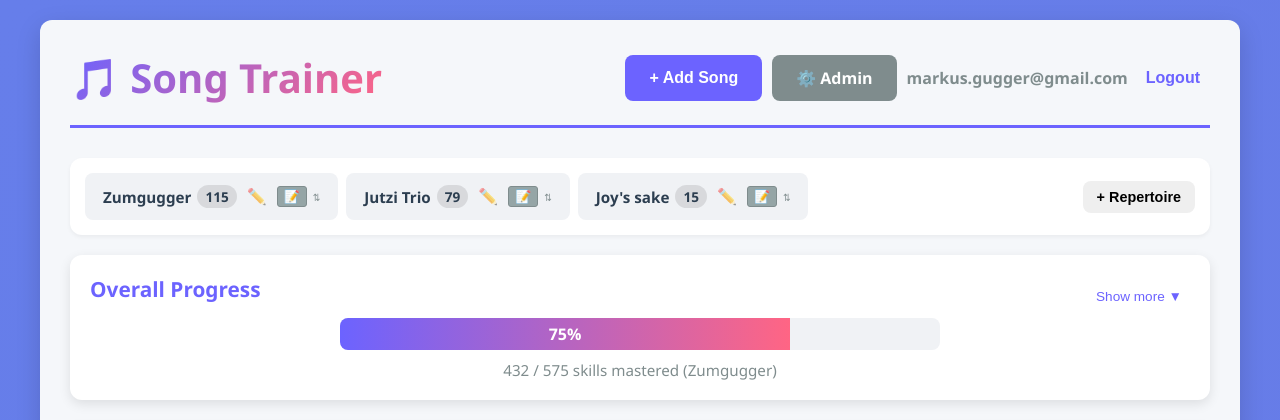
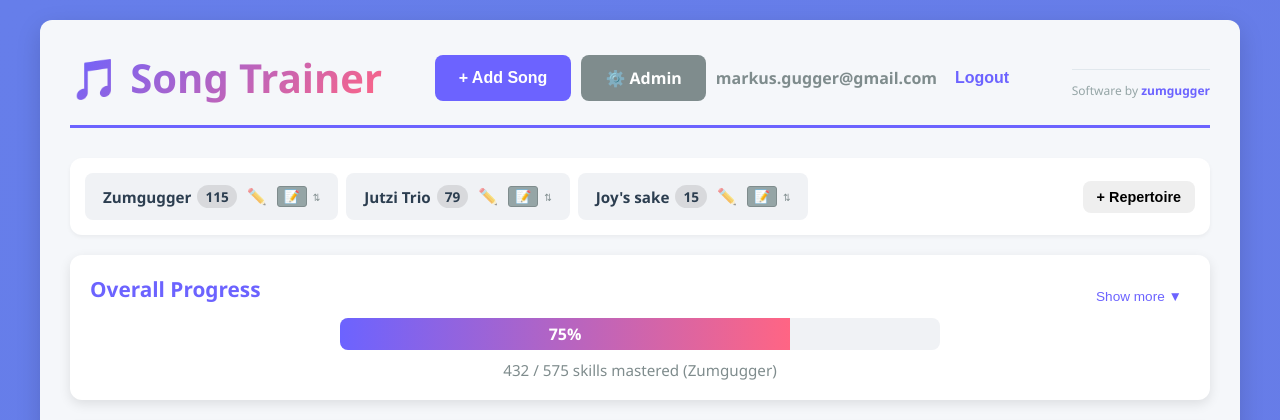
Before and after one commit to Zumgugger/songtrainer, a Flask app: page / in a window 1280 px wide. Shown: the top 420 px of the page. Run offline with Flask 3, Linux system fonts and the light colour scheme; a user stored in the database is signed in; data comes from the database, SQL or seed files in the repository.

Commit message:
feat: Update README, add credits, fix date display, improve practice logic
- Update README.md with comprehensive English and German versions
- Add detailed feature list and code structure overview
- Add zumgugger credits to all frontend pages (header area)
- Fix formatDate() to parse ISO strings as local time (fixes 'Today' display)
- Update practice logic: auto-bump target based on unmastered skills
  - Target now ensures practice_target >= (practice_count + not_mastered_skills)
  - Guarantees sufficient practice opportunities to master all skills

```diff
--- a/blueprints/songs.py
+++ b/blueprints/songs.py
@@ -284,17 +284,30 @@ def practice_song(song_id):
             (now, song_id)
         )
 
-        # Fetch updated counts to adjust target if needed
+        # Fetch updated counts and skill status
         updated = cursor.execute(
             'SELECT practice_count, practice_target FROM songs WHERE id = ?',
             (song_id,)
         ).fetchone()
 
-        if updated and updated['practice_target'] and updated['practice_target'] > 0 and updated['practice_count'] > updated['practice_target']:
-            cursor.execute(
-                'UPDATE songs SET practice_target = ? WHERE id = ?',
-                (updated['practice_count'], song_id)
-            )
+        # Count not mastered skills for this song
+        not_mastered_count = cursor.execute('''
+            SELECT COUNT(*) as count FROM song_skills
+            WHERE song_id = ? AND is_mastered = 0
+        ''', (song_id,)).fetchone()['count']
+
+        # New practice logic: ensure practice_target is at least (practice_count + not_mastered_skills)
+        # If practice_target <= (practice_count + not_mastered_skills), bump it by 1
+        if updated:
+            new_practice_count = updated['practice_count']
+            current_target = updated['practice_target'] or 0
+
+            if current_target <= (new_practice_count + not_mastered_count):
+                new_target = current_target + 1
+                cursor.execute(
+                    'UPDATE songs SET practice_target = ? WHERE id = ?',
+                    (new_target, song_id)
+                )
 
         cursor.execute(
             'INSERT INTO practice_sessions (song_id, practiced_at) VALUES (?, ?)',
--- a/static/css/style.css
+++ b/static/css/style.css
@@ -46,6 +46,32 @@ body {
     padding: 30px;
     box-shadow: var(--shadow-lg);
     min-height: calc(100vh - 40px);
+}
+
+/* Credits in header */
+.app-credits {
+    text-align: center;
+    padding: 12px 0 0 0;
+    margin-top: 12px;
+    color: var(--text-muted);
+    font-size: 12px;
+    border-top: 1px solid var(--border);
+}
+
+.app-credits p {
+    margin: 0;
+}
+
+.app-credits a {
+    color: var(--primary);
+    text-decoration: none;
+    font-weight: 600;
+    transition: color 0.2s;
+}
+
+.app-credits a:hover {
+    color: var(--primary-dark);
+    text-decoration: underline;
 }
 
 /* ==================== HEADER ==================== */
--- a/static/js/app.js
+++ b/static/js/app.js
@@ -1727,7 +1727,24 @@ async function lookupSongMetadata() {
 // ==================== UTILITIES ====================
 
 function formatDate(isoString) {
-    const date = new Date(isoString);
+    // Parse ISO string as local time (not UTC)
+    // Python's datetime.now().isoformat() returns "2025-12-23T14:30:45.123456" without timezone
+    // JavaScript's new Date() treats strings without 'Z' or timezone as local time in ISO 8601
+    // but for safety, we explicitly parse it as local time
+    let date;
+    if (isoString.includes('T')) {
+        // ISO format with time: extract date and time components
+        const parts = isoString.split('T');
+        const datePart = parts[0];
+        const timePart = parts[1].split('.')[0]; // Remove microseconds if present
+        const [year, month, day] = datePart.split('-').map(Number);
+        const [hours, minutes, seconds] = timePart.split(':').map(Number);
+        date = new Date(year, month - 1, day, hours, minutes, seconds);
+    } else {
+        // Just a date string
+        date = new Date(isoString);
+    }
+
     const now = new Date();
 
     // Compare calendar days, not timestamps
--- a/templates/admin.html
+++ b/templates/admin.html
@@ -12,6 +12,9 @@
             <h1>⚙️ Admin</h1>
             <div class="header-actions">
                 <a href="/" class="btn btn-secondary">← Back to Songs</a>
+            </div>
+            <div class="app-credits">
+                <p>Software by <a href="https://www.zumgugger.ch" target="_blank" rel="noopener noreferrer">zumgugger</a></p>
             </div>
         </header>
 
--- a/templates/index.html
+++ b/templates/index.html
@@ -39,6 +39,9 @@
                     <span id="userEmail" style="font-weight:600; color: var(--text-secondary);"></span>
                     <button id="logoutBtn" class="btn btn-link" style="padding:6px 10px;">Logout</button>
                 </div>
+            </div>
+            <div class="app-credits">
+                <p>Software by <a href="https://www.zumgugger.ch" target="_blank" rel="noopener noreferrer">zumgugger</a></p>
             </div>
         </header>
 
--- a/templates/login.html
+++ b/templates/login.html
@@ -19,6 +19,9 @@
 <body style="background: linear-gradient(135deg, #667eea 0%, #764ba2 100%);">
     <div class="login-card">
         <h1>Sign in</h1>
+        <div style="text-align: center; margin-bottom: 16px; color: var(--text-muted); font-size: 12px;">
+            Software by <a href="https://www.zumgugger.ch" target="_blank" rel="noopener noreferrer" style="color: var(--primary); text-decoration: none; font-weight: 600;">zumgugger</a>
+        </div>
         <form id="loginForm">
             <input type="hidden" id="nextUrl" value="{{ next_url }}">
             <div class="form-group">
```
Also changed, not shown: README.md.
